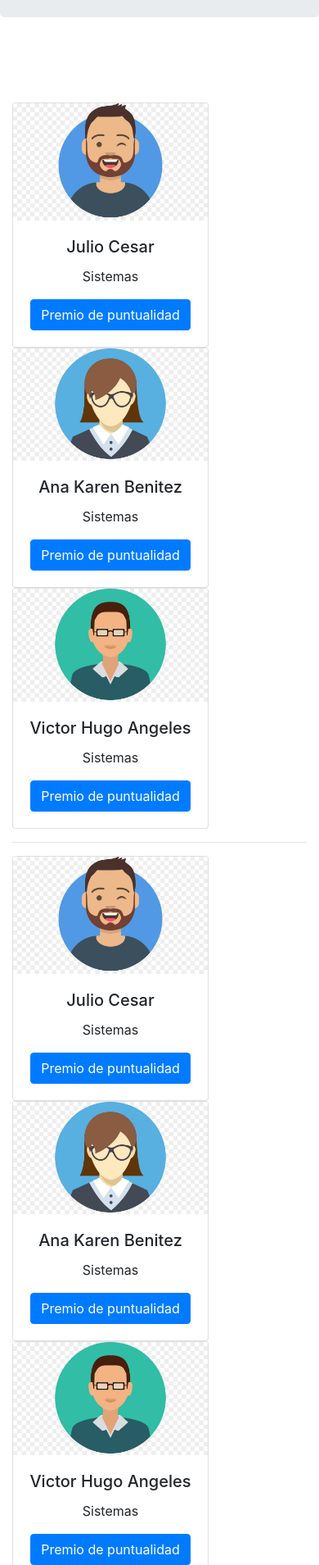
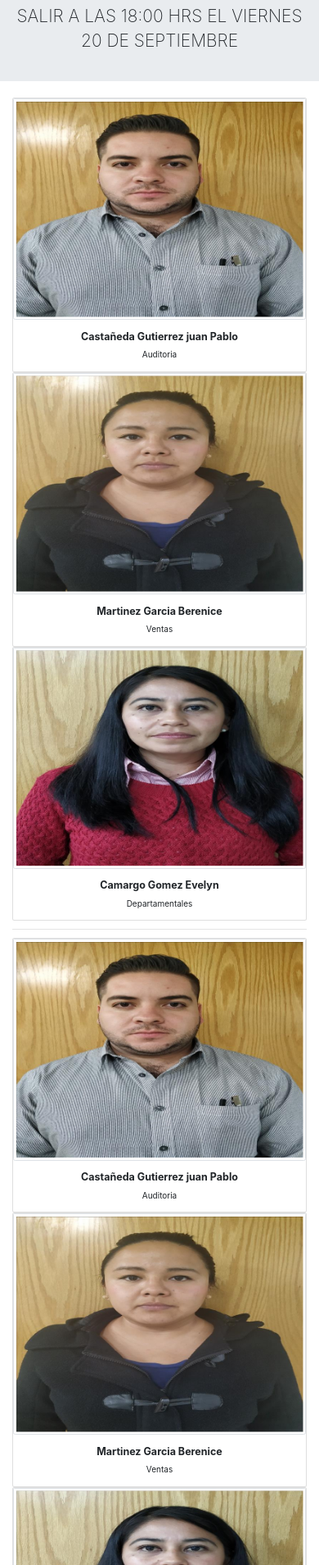
Before and after one commit to jcah/villa, a plain HTML site: page premio-viernes.html in a window 390 px wide. Shown: the part 91-2000 px from the top of the page at 82% size. Drawn offline with nearby package versions, Linux system fonts and the light colour scheme.

Commit message:
premio viernes

```diff
--- a/premio-viernes.html
+++ b/premio-viernes.html
@@ -7,158 +7,228 @@
     <meta name="viewport" content="width=device-width, initial-scale=1, shrink-to-fit=no">
 
     <!-- Bootstrap CSS -->
+    <script src="https://ajax.googleapis.com/ajax/libs/jquery/2.1.1/jquery.min.js"></script>
+<script src="https://maxcdn.bootstrapcdn.com/bootstrap/3.3.6/js/bootstrap.min.js"></script>
+<link href="https://maxcdn.bootstrapcdn.com/bootstrap/3.3.6/css/bootstrap.min.css" rel="stylesheet"/>
+
     <link rel="stylesheet" href="https://stackpath.bootstrapcdn.com/bootstrap/4.3.1/css/bootstrap.min.css" integrity="sha384-ggOyR0iXCbMQv3Xipma34MD+dH/1fQ784/j6cY/iJTQUOhcWr7x9JvoRxT2MZw1T" crossorigin="anonymous">
 
 
+    <div class="jumbotron jumbotron-fluid">
+        <div class="container text-center">
+          <h1 class="display-4 ">Premio Viernes</h1>
+          <p class="lead">PERSONAL AUTORIZADO PARA SALIR A LAS 18:00 HRS EL VIERNES 20 DE SEPTIEMBRE </p>
+        </div>
+    </div>
 </head>
-<div class="jumbotron">
+<body>
 
-                PERSONAL AUTORIZADO PARA SALIR A LAS 18:00 HRS VIERNES 13 DE SEPTIEMBRE
+    <div class="container">
 
+            <div class="row text-center">
+                    <div class="col-md-4">
+                            <div class="card " >
+                                    <img class="card-img-top  img-thumbnail " src="images/205254.jpg" alt="Card image cap">
+                                    <div class="card-body ">
+                                      <h5 class="card-title font-weight-bold ">Castañeda Gutierrez juan Pablo </h5>
+                                      <p class="card-text font-weight-normal">Auditoria</p>
 
+                                    </div>
+                                  </div>
+
+                    </div>
+                    <div class="col-md-4">
+                            <div class="card" >
+                                    <img class="card-img-top img-thumbnail" src="images/205256.jpg" alt="Card image cap">
+                                    <div class="card-body">
+                                      <h5 class="card-title font-weight-bold">Martinez Garcia Berenice</h5>
+                                      <p class="card-text font-weight-normal ">Ventas</p>
+
+                                    </div>
+                                  </div>
+                    </div>
+                    <div class="col-md-4">
+                            <div class="card" >
+                                    <img class="card-img-top img-thumbnail" src="images/205243.jpg" alt="Card image cap">
+                                    <div class="card-body">
+                                      <h5 class="card-title font-weight-bold">Camargo Gomez Evelyn</h5>
+                                      <p class="card-text text">Departamentales</p>
+
+                                    </div>
+                                  </div>
+                    </div>
+                </div>
+
+                <hr>
     </div>
 
 
 
 
-<body>
-
-    <br><br><br>
     <div class="container">
 
-        <div class="row">
+            <div class="row text-center">
                     <div class="col-md-4">
-                <div class="card" style="width: 15rem; text-align: center">
-                    <img src="images/yo.jpg" class="card-img-top" alt="...">
-                    <div class="card-body">
-                        <h5 class="card-title">Julio Cesar </h5>
-                        <p class="card-text">Sistemas</p>
-                        <a href="#" class="btn btn-primary">Premio de puntualidad</a>
+                            <div class="card " >
+                                    <img class="card-img-top  img-thumbnail " src="images/205254.jpg" alt="Card image cap">
+                                    <div class="card-body ">
+                                      <h5 class="card-title font-weight-bold ">Castañeda Gutierrez juan Pablo </h5>
+                                      <p class="card-text font-weight-normal">Auditoria</p>
+
                                     </div>
                                   </div>
 
+                    </div>
+                    <div class="col-md-4">
+                            <div class="card" >
+                                    <img class="card-img-top img-thumbnail" src="images/205256.jpg" alt="Card image cap">
+                                    <div class="card-body">
+                                      <h5 class="card-title font-weight-bold">Martinez Garcia Berenice</h5>
+                                      <p class="card-text font-weight-normal ">Ventas</p>
 
-            </div>
-
-
-            <div class="col-md-4">
-                <div class="card" style="width: 15rem; text-align: center">
-                    <img src="images/ka.jpg" class="card-img-top" alt="...">
-                    <div class="card-body">
-                        <h5 class="card-title">Ana Karen Benitez</h5>
-                        <p class="card-text">Sistemas</p>
-                        <a href="#" class="btn btn-primary">Premio de puntualidad</a>
                                     </div>
                                   </div>
                     </div>
-            <hr>
                     <div class="col-md-4">
-                <div class="card" style="width: 15rem; text-align: center">
-                    <img src="images/victor.jpg" class="card-img-top" alt="...">
+                            <div class="card" >
+                                    <img class="card-img-top img-thumbnail" src="images/205243.jpg" alt="Card image cap">
                                     <div class="card-body">
-                        <h5 class="card-title">Victor Hugo Angeles</h5>
-                        <p class="card-text">Sistemas</p>
-                        <a href="#" class="btn btn-primary">Premio de puntualidad</a>
+                                      <h5 class="card-title font-weight-bold">Camargo Gomez Evelyn</h5>
+                                      <p class="card-text text">Departamentales</p>
+
                                     </div>
                                   </div>
                     </div>
                 </div>
 
-    </div>
-
-    <div class="container ">
                 <hr>
     </div>
 
     <div class="container">
 
-        <div class="row">
+            <div class="row text-center">
                     <div class="col-md-4">
-                <div class="card" style="width: 15rem; text-align: center">
-                    <img src="images/yo.jpg" class="card-img-top" alt="...">
+                            <div class="card " >
+                                    <img class="card-img-top  img-thumbnail " src="images/205254.jpg" alt="Card image cap">
+                                    <div class="card-body ">
+                                      <h5 class="card-title font-weight-bold ">Castañeda Gutierrez juan Pablo </h5>
+                                      <p class="card-text font-weight-normal">Auditoria</p>
+
+                                    </div>
+                                  </div>
+
+                    </div>
+                    <div class="col-md-4">
+                            <div class="card" >
+                                    <img class="card-img-top img-thumbnail" src="images/205256.jpg" alt="Card image cap">
                                     <div class="card-body">
-                        <h5 class="card-title">Julio Cesar </h5>
-                        <p class="card-text">Sistemas</p>
-                        <a href="#" class="btn btn-primary">Premio de puntualidad</a>
+                                      <h5 class="card-title font-weight-bold">Martinez Garcia Berenice</h5>
+                                      <p class="card-text font-weight-normal ">Ventas</p>
+
                                     </div>
                                   </div>
                     </div>
-            <hr>
                     <div class="col-md-4">
-                <div class="card" style="width: 15rem; text-align: center">
-                    <img src="images/ka.jpg" class="card-img-top" alt="...">
+                            <div class="card" >
+                                    <img class="card-img-top img-thumbnail" src="images/205243.jpg" alt="Card image cap">
                                     <div class="card-body">
-                        <h5 class="card-title">Ana Karen Benitez</h5>
-                        <p class="card-text">Sistemas</p>
-                        <a href="#" class="btn btn-primary">Premio de puntualidad</a>
+                                      <h5 class="card-title font-weight-bold">Camargo Gomez Evelyn</h5>
+                                      <p class="card-text text">Departamentales</p>
+
                                     </div>
                                   </div>
                     </div>
+                </div>
+
                 <hr>
+    </div>
+
+    <div class="container">
+
+            <div class="row text-center">
                     <div class="col-md-4">
-                <div class="card" style="width: 15rem; text-align: center">
-                    <img src="images/victor.jpg" class="card-img-top" alt="...">
+                            <div class="card " >
+                                    <img class="card-img-top  img-thumbnail " src="images/205254.jpg" alt="Card image cap">
+                                    <div class="card-body ">
+                                      <h5 class="card-title font-weight-bold ">Castañeda Gutierrez juan Pablo </h5>
+                                      <p class="card-text font-weight-normal">Auditoria</p>
+
+                                    </div>
+                                  </div>
+
+                    </div>
+                    <div class="col-md-4">
+                            <div class="card" >
+                                    <img class="card-img-top img-thumbnail" src="images/205256.jpg" alt="Card image cap">
                                     <div class="card-body">
-                        <h5 class="card-title">Victor Hugo Angeles</h5>
-                        <p class="card-text">Sistemas</p>
-                        <a href="#" class="btn btn-primary">Premio de puntualidad</a>
+                                      <h5 class="card-title font-weight-bold">Martinez Garcia Berenice</h5>
+                                      <p class="card-text font-weight-normal ">Ventas</p>
+
                                     </div>
                                   </div>
                     </div>
+                    <div class="col-md-4">
+                            <div class="card" >
+                                    <img class="card-img-top img-thumbnail" src="images/205243.jpg" alt="Card image cap">
+                                    <div class="card-body">
+                                      <h5 class="card-title font-weight-bold">Camargo Gomez Evelyn</h5>
+                                      <p class="card-text text">Departamentales</p>
+
+                                    </div>
+                                  </div>
+                    </div>
+                </div>
+
+                <hr>
+    </div>
+
+    <div class="container">
+
+            <div class="row text-center">
+                    <div class="col-md-4">
+                            <div class="card " >
+                                    <img class="card-img-top  img-thumbnail " src="images/205254.jpg" alt="Card image cap">
+                                    <div class="card-body ">
+                                      <h5 class="card-title font-weight-bold ">Castañeda Gutierrez juan Pablo </h5>
+                                      <p class="card-text font-weight-normal">Auditoria</p>
+
+                                    </div>
+                                  </div>
+
+                    </div>
+                    <div class="col-md-4">
+                            <div class="card" >
+                                    <img class="card-img-top img-thumbnail" src="images/205256.jpg" alt="Card image cap">
+                                    <div class="card-body">
+                                      <h5 class="card-title font-weight-bold">Martinez Garcia Berenice</h5>
+                                      <p class="card-text font-weight-normal ">Ventas</p>
+
+                                    </div>
+                                  </div>
+                    </div>
+                    <div class="col-md-4">
+                            <div class="card" >
+                                    <img class="card-img-top img-thumbnail" src="images/205243.jpg" alt="Card image cap">
+                                    <div class="card-body">
+                                      <h5 class="card-title font-weight-bold">Camargo Gomez Evelyn</h5>
+                                      <p class="card-text text">Departamentales</p>
+
+                                    </div>
+                                  </div>
+                    </div>
+                </div>
+
+                <hr>
     </div>
 
 
 
 
 
-    </div>
-
-    <div class="container ">
-        <hr>
-    </div>
-
-    <div class="container">
-
-        <div class="row">
-            <div class="col-md-4">
-                <div class="card" style="width: 15rem; text-align: center">
-                    <img src="images/yo.jpg" class="card-img-top" alt="...">
-                    <div class="card-body">
-                        <h5 class="card-title">Julio Cesar </h5>
-                        <p class="card-text">Sistemas</p>
-                        <a href="#" class="btn btn-primary">Premio de puntualidad</a>
-                    </div>
-                </div>
-            </div>
-            <hr>
-            <div class="col-md-4">
-                <div class="card" style="width: 15rem; text-align: center">
-                    <img src="images/ka.jpg" class="card-img-top" alt="...">
-                    <div class="card-body">
-                        <h5 class="card-title">Ana Karen Benitez</h5>
-                        <p class="card-text">Sistemas</p>
-                        <a href="#" class="btn btn-primary">Premio de puntualidad</a>
-                    </div>
-                </div>
-            </div>
-            <hr>
-            <div class="col-md-4">
-                <div class="card" style="width: 15rem; text-align: center">
-                    <img src="images/victor.jpg" class="card-img-top" alt="...">
-                    <div class="card-body">
-                        <h5 class="card-title">Victor Hugo Angeles</h5>
-                        <p class="card-text">Sistemas</p>
-                        <a href="#" class="btn btn-primary">Premio de puntualidad</a>
-                    </div>
-                </div>
-            </div>
-        </div>
 
 
 
 
-
-    </div>
 
 
 
```
Also changed, not shown: directorio.html (added, +23 -0 lines), index.html (+30 -14 lines), nosotros.html (+1 -1 lines), images/205243.jpg (added), images/205256.jpg (added). Lines whose indentation alone changed are shown as unchanged.
